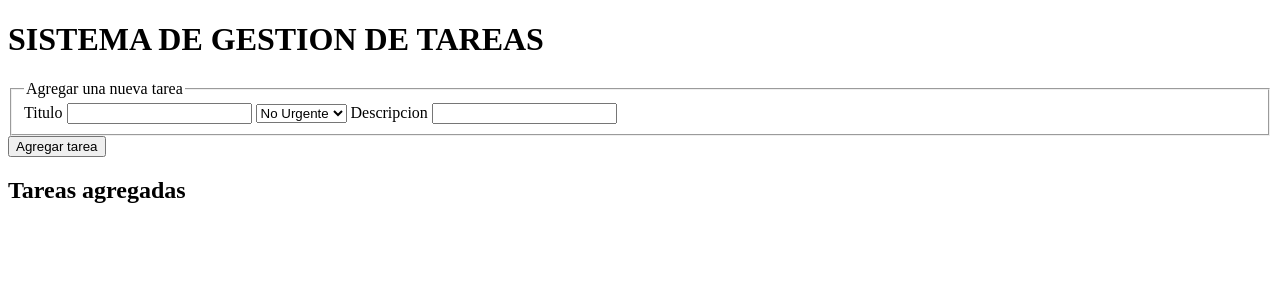
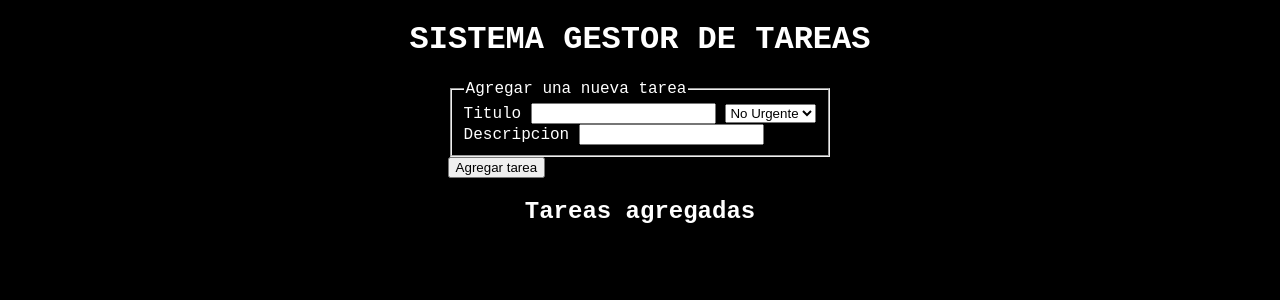
Before and after one commit to Skrillboss/Gestor-de-tareas-personal, a PHP site: page / in a window 1280 px wide. Shown: the top 300 px of the page. Run offline with PHP 8.4, Linux system fonts and the light colour scheme; the visitor is signed in with stand-in values (Sample User, id 1); data that the repository does not hold is empty.

Commit message:
segundo commit uf2

```diff
--- a/cabecera.html
+++ b/cabecera.html
@@ -4,11 +4,12 @@
 <head>
     <meta charset="UTF-8">
     <meta name="viewport" content="width=device-width, initial-scale=1.0">
+    <link rel="stylesheet" href="style.css">
     <title>SGT</title>
 </head>
 
 <body>
-    <h1>SISTEMA DE GESTION DE TAREAS</h1>
+    <h1>SISTEMA GESTOR DE TAREAS</h1>
 
 </body>
 
--- a/index.php
+++ b/index.php
@@ -41,7 +41,7 @@
                                                 echo "selected";
                                             } ?>>No Urgente</option>
             </select>
-
+<div></div>
             <label for="descripcion">Descripcion</label>
             <input type="text" name="descripcion" id="descripcion" value="<?php echo $tarea->descripcion ?>">
         </fieldset>
@@ -50,13 +50,25 @@
 
     <?php if ($tareas) : ?>
         <h2>Tareas agregadas</h2>
+        <section class="lista">
         <?php
-
         foreach ($tareas as $tarea) {
-            include 'verTarea.php';
+            if($tarea->urgencia === 'urgente'){
+                echo 'lista de urgente';
+                echo "<div class ='listaUrgente>'";
+                include 'verTarea.php';
+                echo '</div>';
+            }
+             if($tarea->urgencia === 'noUrgente'){
+                echo 'lista de NO urgente';
+                echo "<div class ='listaNoUrgente'>";
+                include 'verTarea.php';
+                echo '</div>';
+            }
         }
 
         ?>
+        </section>
 
     <?php endif; ?>
 
--- a/publicar.php
+++ b/publicar.php
@@ -11,6 +11,7 @@
 </head>
 
 <body>
+    <?php include_once 'cabecera.html' ?>
 
     <?php
 
@@ -37,7 +38,6 @@
 
             ?>
 
-
             <a href="index.php">Volver al inicio</a>
 
         <?php else : ?>
--- a/style.css
+++ b/style.css
@@ -0,0 +1,26 @@
+body{
+font-family: 'Courier New', Courier, monospace;
+margin: 0;
+background: black;
+color: white;
+display: flex;
+flex-direction: column;
+justify-content: center;
+align-items: center;
+}
+
+.lista{
+  display: flex;
+}
+
+.listaUrgente{
+  justify-self: flex-start;
+}
+
+.listaNoUrgente{
+  justify-content: flex-end;
+}
+
+img{
+  height: 30px;
+}
```
